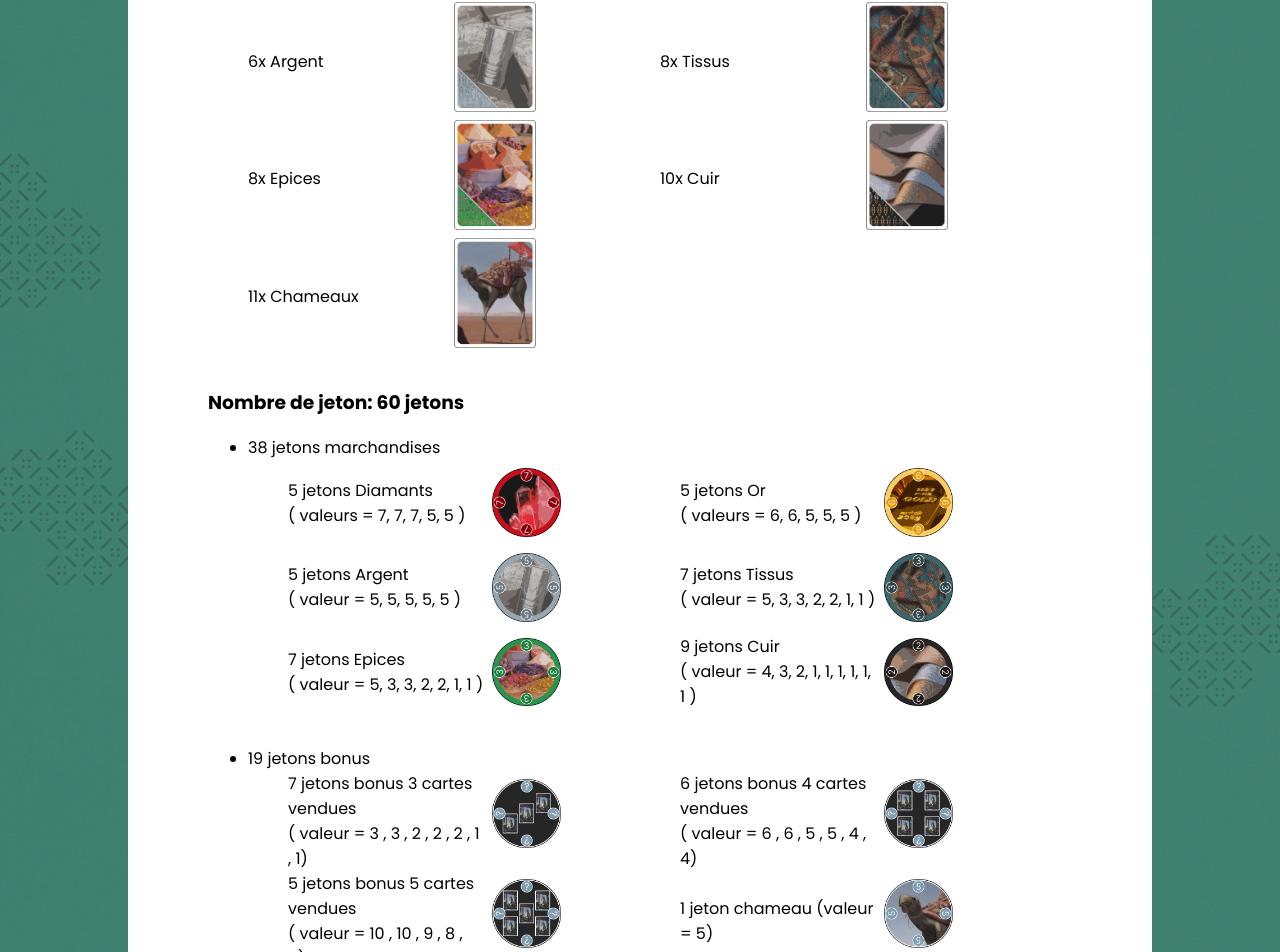
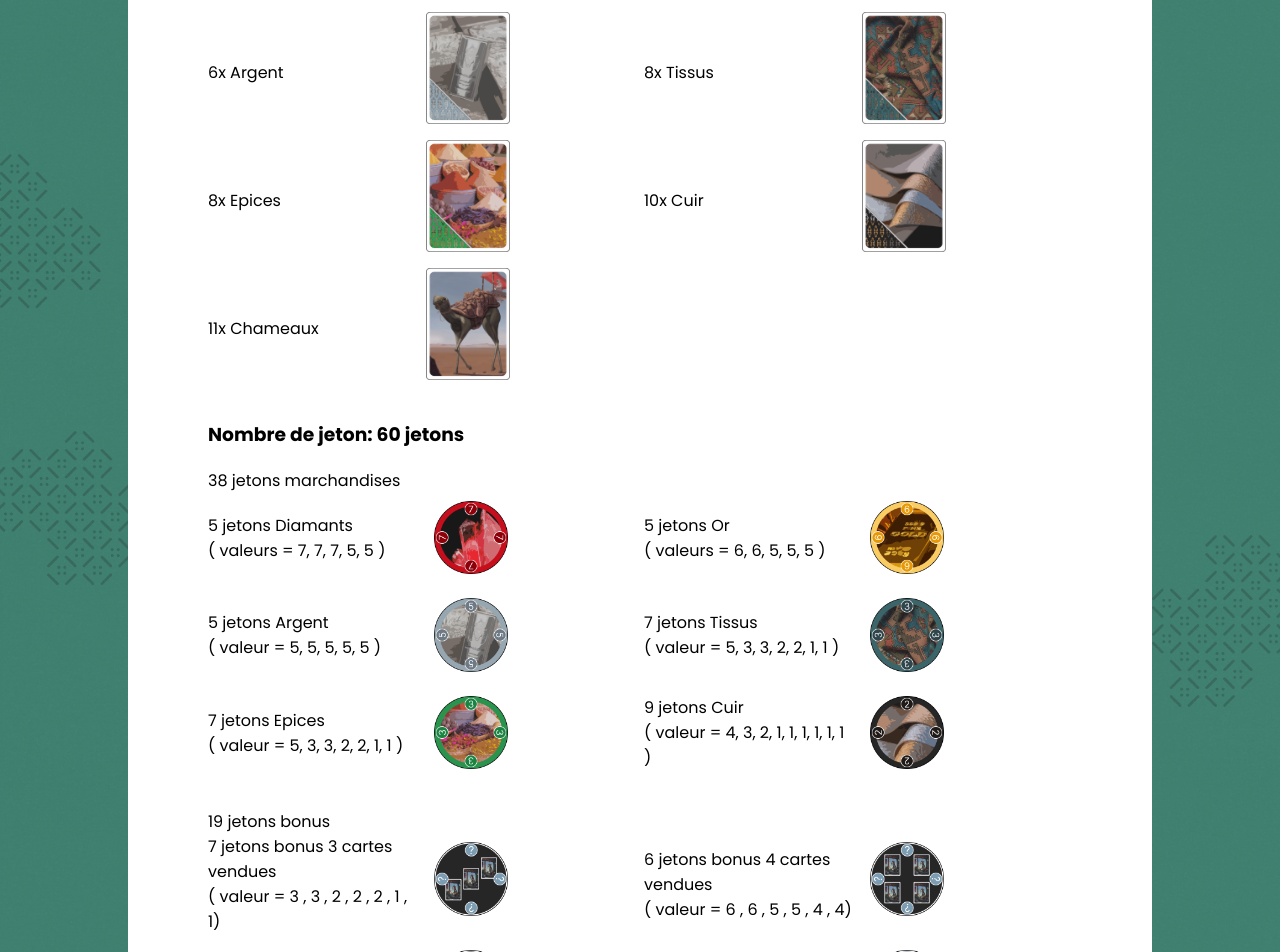
Before and after one commit to polfor/Magnus-Bazaar, a Vue app in the folder bazaar-client/: page /regles in a window 1280 px wide. Shown: the part 485-1437 px from the top of the page. Built offline with nearby package versions, Linux system fonts and the light colour scheme.

Commit message:
:bug: Fix conflict page règles du jeu

```diff
--- a/bazaar-client/src/views/ReglesDuJeu.vue
+++ b/bazaar-client/src/views/ReglesDuJeu.vue
@@ -1,4 +1,5 @@
 <template>
+  <div class="rules">
     <div class="sortir">
       <router-link to="/">
         <svg
@@ -281,6 +282,7 @@
         Le premier joueur possédant deux sceaux d’Excellence remporte la partie.
       </div>
     </div>
+  </div>
 </template>
 
 <script>
@@ -290,10 +292,15 @@ export default {
 </script>
 
 <style>
+.rules ul {
+  padding-left: 0;
+  list-style: none;
+}
+
 .container {
-  padding: 1rem 5rem 3rem 5rem;
-  left: 10%;
-  right: 10%;
+  padding: 1rem;
+  left: 5%;
+  right: 5%;
   position: absolute;
   background-color: white;
   color: black;
@@ -311,13 +318,15 @@ body {
   background-color: #408070;
 }
 .card {
+  justify-self: self-end;
   width: 40%;
   margin-bottom: 0.5rem;
 }
 .cards {
   display: grid;
-  grid-template-columns: repeat(4, 1fr);
+  grid-template-columns: repeat(2, 1fr);
   margin-bottom: 2rem;
+  gap: .5rem;
 }
 .text_card {
   display: flex;
@@ -327,11 +336,13 @@ body {
 .jeton {
   width: 35%;
   margin: 0.5rem;
+  justify-self: self-end;
 }
 .jetons {
   display: grid;
-  grid-template-columns: repeat(4, 1fr);
+  grid-template-columns: repeat(2, 1fr);
   margin-bottom: 2rem;
+  gap: .5rem;
 }
 .text_jeton {
   display: flex;
@@ -341,33 +352,64 @@ body {
 .jeton_bonus {
   width: 35%;
   margin: 0.5rem;
+  justify-self: self-end;
 }
 .jetons_bonus {
   display: grid;
-  grid-template-columns: repeat(4, 1fr);
+  grid-template-columns: repeat(2, 1fr);
   margin-bottom: 2rem;
+  gap: .5rem;
 }
 .text_bonus {
   display: flex;
   align-content: center;
   flex-wrap: wrap;
 }
-.excellence {
+.excellence{
   display: flex;
 }
-.jeton_excellence {
+.jeton_excellence{
   width: 8%;
   margin: 0 0 0 4.5rem;
 }
-.text_excellence {
+.text_excellence{
   display: flex;
   align-content: center;
   flex-wrap: wrap;
 }
-.regles {
-  padding: 0.5rem 0;
-}
-.board {
+.board{
   width: 100%;
 }
+
+@media (min-width: 640px) {
+  .container {
+    padding: 1rem 5rem 3rem 5rem;
+    left: 10%;
+    right: 10%;
+  }
+
+  .card {
+    justify-self: self-start;
+  }
+
+  .cards {
+    grid-template-columns: repeat(4, 1fr);
+  }
+
+  .jeton {
+    justify-self: self-start;
+  }
+
+  .jetons {
+    grid-template-columns: repeat(4, 1fr);
+  }
+
+  .jeton_bonus {
+    justify-self: self-start;
+  }
+
+  .jetons_bonus {
+    grid-template-columns: repeat(4, 1fr);
+  }
+}
 </style>
```
Also changed, not shown: bazaar-client/src/views/fae.vue (added). Lines whose indentation alone changed are shown as unchanged.
